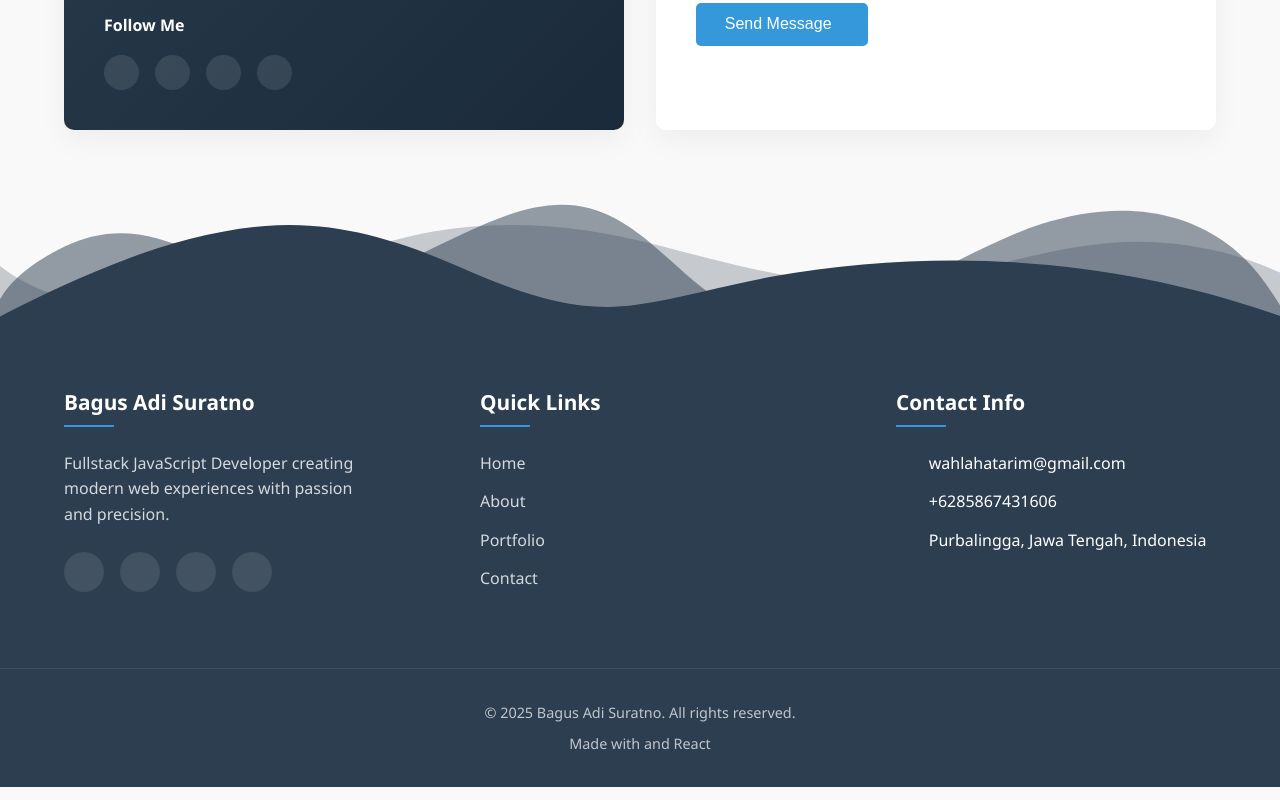
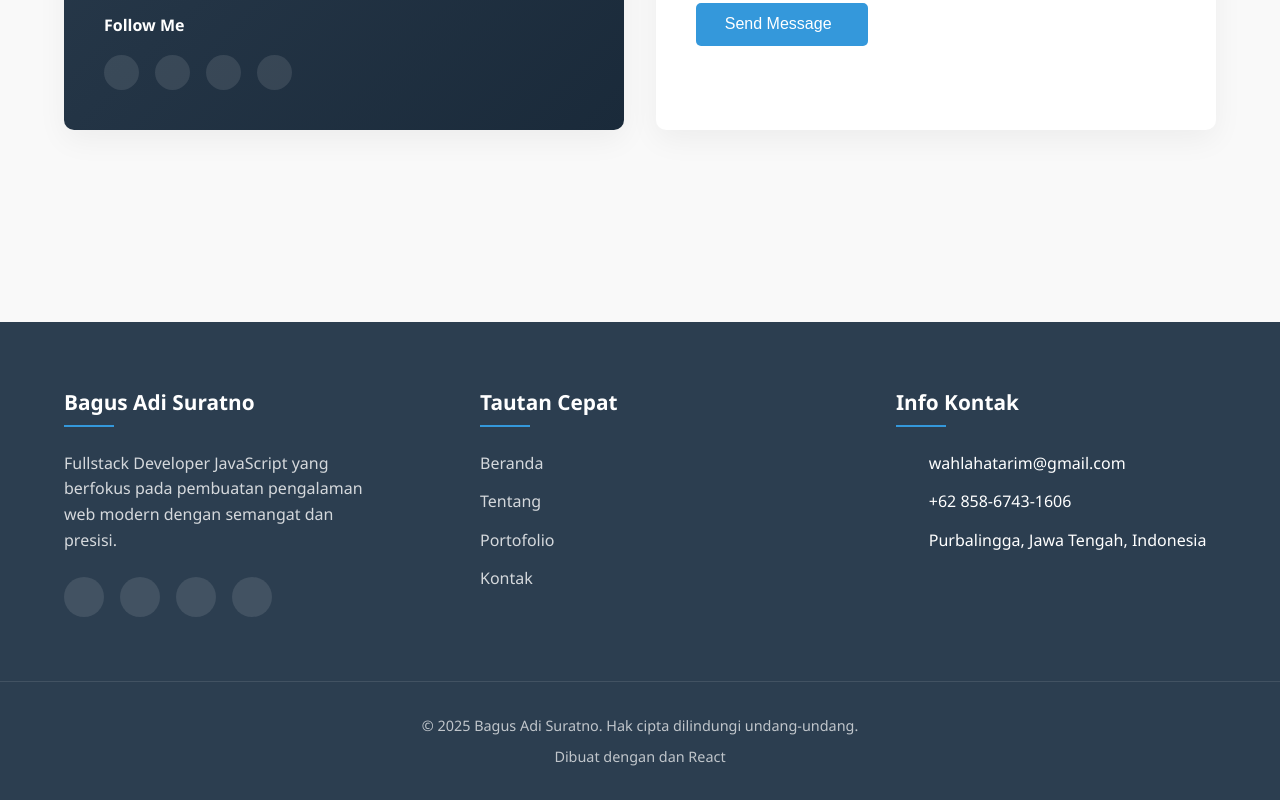
Before and after one commit to adiwebpro/adi-frontend, a React (Create React App) app: page /contact in a window 1280 px wide. Shown: the part 758-1558 px from the top of the page. Built offline with nearby package versions, Linux system fonts and the light colour scheme.

Commit message:
Update Footer.js

```diff
--- a/src/pages/Footer.js
+++ b/src/pages/Footer.js
@@ -6,15 +6,16 @@
     <footer className="footer">
       <div className="footer-wave">
         <svg viewBox="0 0 1200 120" preserveAspectRatio="none">
-          <path d="M0,0V46.29c47.79,22.2,103.59,32.17,158,28,70.36-5.37,136.33-33.31,206.8-37.5C438.64,32.43,512.34,53.67,583,72.05c69.27,18,138.3,24.88,209.4,13.08,36.15-6,69.85-17.84,104.45-29.34C989.49,25,1113-14.29,1200,52.47V0Z" opacity=".25" fill="currentColor"></path>
-          <path d="M0,0V15.81C13,36.92,27.64,56.86,47.69,72.05,99.41,111.27,165,111,224.58,91.58c31.15-10.15,60.09-26.07,89.67-39.8,40.92-19,84.73-46,130.83-49.67,36.26-2.85,70.9,9.42,98.6,31.56,31.77,25.39,62.32,62,103.63,73,40.44,10.79,81.35-6.69,119.13-24.28s75.16-39,116.92-43.05c59.73-5.85,113.28,22.88,168.9,38.84,30.2,8.66,59,6.17,87.09-7.5,22.43-10.89,48-26.93,60.65-49.24V0Z" opacity=".5" fill="currentColor"></path>
-          <path d="M0,0V5.63C149.93,59,314.09,71.32,475.83,42.57c43-7.64,84.23-20.12,127.61-26.46,59-8.63,112.48,12.24,165.56,35.4C827.93,77.22,886,95.24,951.2,90c86.53-7,172.46-45.71,248.8-84.81V0Z" fill="currentColor"></path>
+          <path d="M0,0V46.29c47.79,22.2,103.59,32.17..." opacity=".25" fill="currentColor"></path>
+          <path d="M0,0V15.81C13,36.92,27.64,56.86..." opacity=".5" fill="currentColor"></path>
+          <path d="M0,0V5.63C149.93,59,314.09,71.32..." fill="currentColor"></path>
         </svg>
       </div>
+
       <div className="footer-content">
         <div className="footer-column">
           <h3>Bagus Adi Suratno</h3>
-          <p>Fullstack JavaScript Developer creating modern web experiences with passion and precision.</p>
+          <p>Fullstack Developer JavaScript yang berfokus pada pembuatan pengalaman web modern dengan semangat dan presisi.</p>
           <div className="footer-social">
             <a href="https://github.com" target="_blank" rel="noopener noreferrer">
               <i className="fab fa-github"></i>
@@ -32,28 +33,28 @@
         </div>
 
         <div className="footer-column">
-          <h3>Quick Links</h3>
+          <h3>Tautan Cepat</h3>
           <ul>
-            <li><a href="/">Home</a></li>
-            <li><a href="/about">About</a></li>
-            <li><a href="/portfolio">Portfolio</a></li>
-            <li><a href="/contact">Contact</a></li>
+            <li><a href="/">Beranda</a></li>
+            <li><a href="/about">Tentang</a></li>
+            <li><a href="/portfolio">Portofolio</a></li>
+            <li><a href="/contact">Kontak</a></li>
           </ul>
         </div>
 
         <div className="footer-column">
-          <h3>Contact Info</h3>
+          <h3>Info Kontak</h3>
           <ul className="contact-info">
             <li><i className="fas fa-envelope"></i> wahlahatarim@gmail.com</li>
-            <li><i className="fas fa-phone"></i> +6285867431606</li>
+            <li><i className="fas fa-phone"></i> +62 858-6743-1606</li>
             <li><i className="fas fa-map-marker-alt"></i> Purbalingga, Jawa Tengah, Indonesia</li>
           </ul>
         </div>
       </div>
 
       <div className="footer-bottom">
-        <p>&copy; {new Date().getFullYear()} Bagus Adi Suratno. All rights reserved.</p>
-        <p>Made with <i className="fas fa-heart"></i> and React</p>
+        <p>&copy; {new Date().getFullYear()} Bagus Adi Suratno. Hak cipta dilindungi undang-undang.</p>
+        <p>Dibuat dengan <i className="fas fa-heart"></i> dan React</p>
       </div>
     </footer>
   );
```
